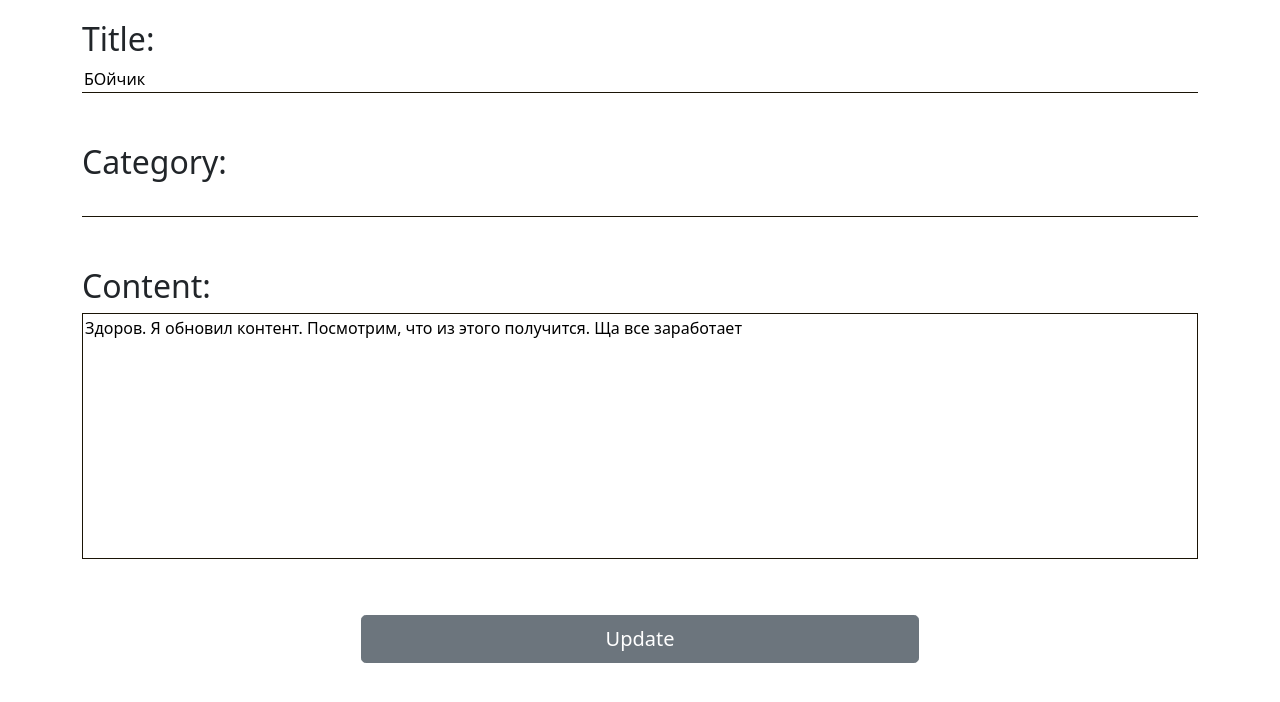
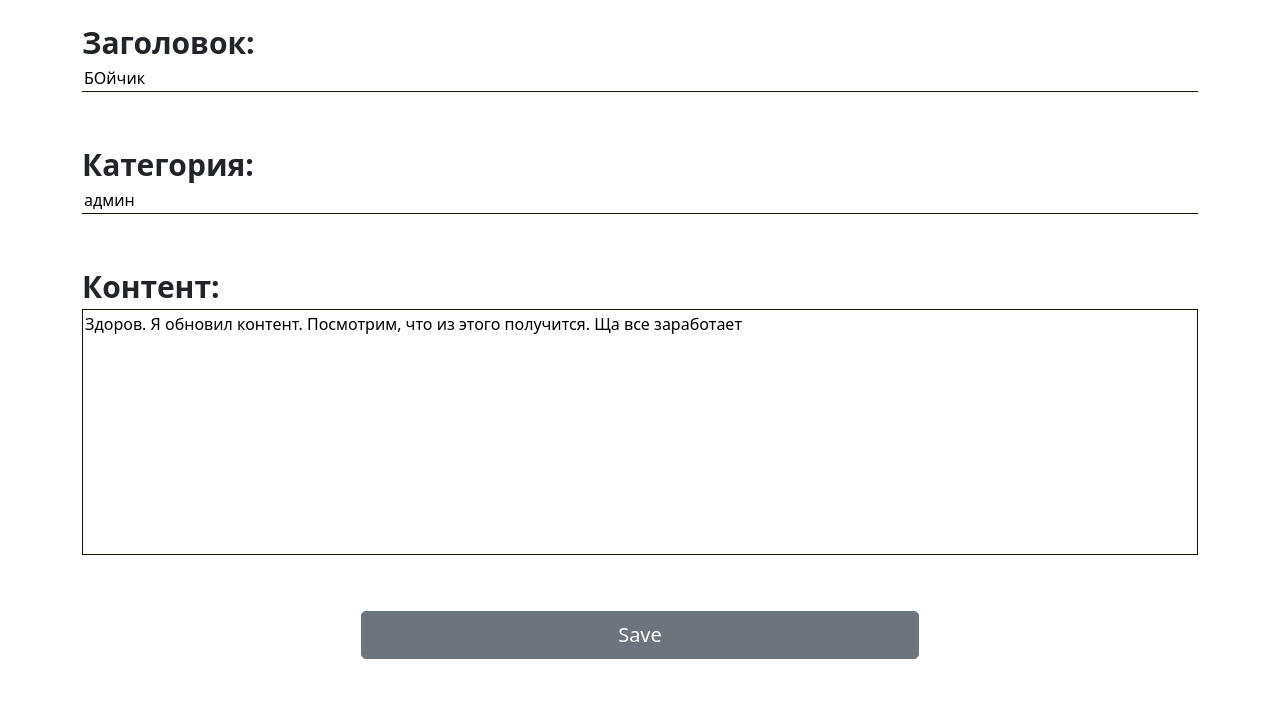
Before and after one commit to Svesh1-800/web-notes, a Django app: page /note/202/update in a window 1280 px wide. Shown: the part 56-758 px from the top of the page. Run offline with Django 3.2, Linux system fonts and the light colour scheme; data comes from the database, SQL or seed files in the repository; both versions use the stored data as it was after the commit; some libraries are stand-ins or nearby versions.

Commit message:
Fixed UpdateView

```diff
--- a/jnotes/jnotes/settings.py
+++ b/jnotes/jnotes/settings.py
@@ -65,7 +65,7 @@ TEMPLATES = [
                 'django.contrib.messages.context_processors.messages',
             ],
             'libraries': {
-                'my_filter': 'notes.templatetags.my_filter',
+                #'my_filter': 'notes.templatetags.my_filter',
 
             }
         },
--- a/jnotes/notes/forms.py
+++ b/jnotes/notes/forms.py
@@ -5,41 +5,19 @@ from .models import Note, Category
 
 
 # добавляем временное поле, чтобы при выборе категории был не селектор, а простое поле для ввода
-class CreateForm(forms.ModelForm):
-    temp_category = forms.CharField(required=False)
-    field_order = ['title_note', 'temp_category', 'content_note']
+class CreateForm(forms.Form):
+    title = forms.CharField(max_length=150, required=False, label='Заголовок',
+                            widget=forms.TextInput(attrs={'class': 'post-title inputs'}))
+    category = forms.CharField(max_length=150, required=False, label='Категория',
+                               widget=forms.TextInput(attrs={'class': 'post-category inputs'}))
+    content = forms.CharField(label='Контент', widget=forms.Textarea(attrs={'class': 'post-content inputs'}))
 
-    class Meta:
-        model = Note
-        fields = '__all__'
-        field_order = ['title_note', 'content_note']
+    def clean_title(self):
+        if not self.cleaned_data['title']:
+            self.cleaned_data['title'] = 'NoTitle'
+        return self.cleaned_data['title']
 
-        widgets = {
-            'category_note': forms.HiddenInput()
-        }
-
-    # функция, которая приводит параметры в нужную форму, тут же исправляем все ошибки
-    def clean(self):
-        # если категория непустая
-        if self.data['temp_category']:
-            _mutable = self.data._mutable
-            self.data._mutable = True
-            self.data['temp_category'] = str(self.data['temp_category']).lower()
-            try:
-                chosen = Category.objects.get(name=self.data['temp_category'])
-            except:
-                new_cat = Category.objects.create(name=self.data['temp_category'])
-                new_cat.save()
-                self.cleaned_data['category_note'] = new_cat
-            else:
-                self.cleaned_data['category_note'] = chosen
-            self.data._mutable = _mutable
-        # если пользователь ничего не ввел
-        else:
-            try:
-                Category.objects.get(name='notag')
-                self.cleaned_data['category_note'] = Category.objects.get(name='notag')
-            except:
-                new_cat = Category.objects.create(name='notag')
-                new_cat.save()
-                self.cleaned_data['category_note'] = new_cat
+    def clean_category(self):
+        if not self.cleaned_data['category']:
+            self.cleaned_data['category'] = 'void'
+        return self.cleaned_data['category']
--- a/jnotes/notes/models.py
+++ b/jnotes/notes/models.py
@@ -6,7 +6,7 @@ from datetime import datetime
 
 # модель для создания категорий
 class Category(models.Model):
-    name = models.CharField(max_length=255, unique=True, editable=True)
+    name = models.CharField(max_length=255,  unique=True, editable=True)
 
     # метод возвращает строковое представление
     def __str__(self):
@@ -34,9 +34,7 @@ class Note(models.Model):
     date_note = models.DateTimeField(auto_now_add=True, verbose_name='Дата создания')
 
     # функция позволяет обработать введенные данные
-    def clean(self):
-        if self.title_note.strip() == "":
-            self.title_note = "NoTitle"
+
 
     def get_absolute_url(self):
         return reverse('notes:home')
--- a/jnotes/notes/static/css/home.css
+++ b/jnotes/notes/static/css/home.css
@@ -13,6 +13,7 @@
 }
 .card:hover {
     border-color: black;
+
 }
 .card-delete{
     position: absolute;
@@ -22,3 +23,6 @@
 a i{
     color: red;
 }
+i:hover{
+    color: pink;
+}
--- a/jnotes/notes/static/css/note_add.css
+++ b/jnotes/notes/static/css/note_add.css
@@ -21,3 +21,8 @@ textarea{
 button{
     width:50%;
 }
+
+label{
+    font-weight: bold;
+    font-size: 30px;
+}
--- a/jnotes/notes/templates/notes/note-add.html
+++ b/jnotes/notes/templates/notes/note-add.html
@@ -10,20 +10,16 @@
     <div class="row">
         <form method="POST" class="new-post">
             {% csrf_token %}
+            {% for item in form %}
             <div class="field">
-            <p class="h2">Title:</p>
-            {{ form.title_note|addclass:'post-title inputs' }}
+                {{ item.label_tag }}
+                {{ item }}
             </div>
-            <div class="field">
-            <p class="h2">Category:</p>
-            {{ form.temp_category|addclass:'post-category inputs' }}
-            </div>
-            <div class="field">
-            <p class="h2">Content:</p>
-            {{ form.content_note|addclass:'post-content inputs' }}
-            </div>
+
+            {% endfor %}
+
             <div class="col-md-12 text-center">
-            <button class="btn btn-secondary btn-lg btn-block">Save</button>
+                <button class="btn btn-secondary btn-lg btn-block">Save</button>
             </div>
         </form>
     </div>
--- a/jnotes/notes/templates/notes/note-detail.html
+++ b/jnotes/notes/templates/notes/note-detail.html
@@ -11,7 +11,8 @@
         <div class="text-block">
             <h1>{{ note.title_note }}/<a href="{% url 'notes:one-category' note.category_note.pk %}">{{ note.category_note }}</a></h1>
             <p>{{ note.date_note|date:"d/m/Y" }}</p>
-            <p>{{ note.content_note }}</p>
+            <a href="{% url 'notes:note-update' note.pk %}">Fuck</a>
+            <p class="note_date">{{ note.content_note|linebreaks }}</p>
         </div>
     </div>
 </div>
--- a/jnotes/notes/views.py
+++ b/jnotes/notes/views.py
@@ -1,4 +1,4 @@
-from django.shortcuts import render
+from django.shortcuts import render, redirect
 from django.views.generic import ListView, DetailView, UpdateView
 from django.views.generic import CreateView, DeleteView, View
 from django.urls import reverse_lazy
@@ -30,10 +30,20 @@ class NoteDetailView(DetailView):
 
 
 # создание заметки
-class NoteAddView(CreateView):
-    model = Note
-    template_name = 'notes/note-add.html'
-    form_class = CreateForm
+class NoteAddView(View):
+    def post(self, request, *args, **kwargs):
+        form = CreateForm(request.POST)
+        if form.is_valid():
+            chosen_category = Category.objects.get_or_create(name=form.cleaned_data['category'])
+            Note.objects.create(title_note=form.cleaned_data['title'],
+                                category_note=Category(chosen_category[0]).pk,
+                                content_note=form.cleaned_data['content'])
+
+            return redirect('notes:home')
+
+    def get(self, request):
+        form = CreateForm()
+        return render(request, 'notes/note-add.html', {'form': form})
 
 
 # удаление заметки
@@ -49,10 +59,27 @@ class NoteDeleteView(DeleteView):
 
 
 # Обновление заметки
-class NoteUpdateView(UpdateView):
-    model = Note
-    template_name = 'notes/note-update.html'
-    form_class = CreateForm
+class NoteUpdateView(View):
+    def post(self, request, *args, **kwargs):
+        form = CreateForm(request.POST)
+        if form.is_valid():
+            chosen_category = Category.objects.get_or_create(name=form.cleaned_data['category'])
+            chosen_note = Note.objects.get(pk=self.kwargs['pk'])
+            chosen_note.title_note = form.cleaned_data['title']
+            chosen_note.category_note = Category(chosen_category[0]).pk
+            chosen_note.content_note = form.cleaned_data['content']
+            chosen_note.save()
+            return redirect('notes:home')
+
+    def get(self, request, *args, **kwargs):
+        chosen_note = Note.objects.get(pk=self.kwargs['pk'])
+        data = {
+            'title': chosen_note.title_note,
+            'category': chosen_note.category_note,
+            'content': chosen_note.content_note,
+        }
+        form = CreateForm(data)
+        return render(request, 'notes/note-add.html', {'form': form})
 
 
 # вывод всех существующих категорий в блоке "все категории"
```
Also changed, not shown: jnotes/db.sqlite3, jnotes/notes/migrations/0004_auto_20210421_1855.py (added), jnotes/notes/static/css/note-detail.css (line endings or trailing spaces).
